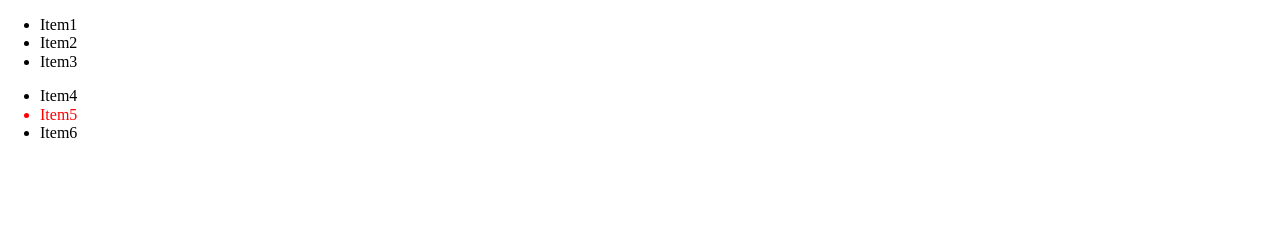
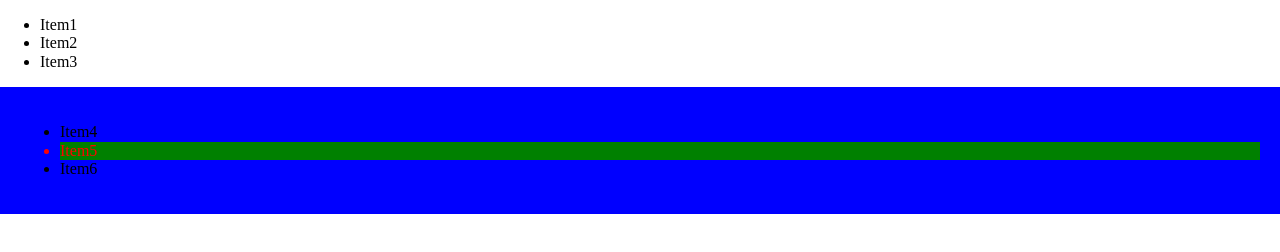
Before and after one commit to dlsso/jquery-traversal, a plain HTML site: page index.html in a window 1280 px wide. Both pictures are taken after a click on the item "Item5". Drawn offline with nearby package versions, Linux system fonts and the light colour scheme.

Commit message:
Some traversal

```diff
--- a/index.html
+++ b/index.html
@@ -18,10 +18,10 @@
 		</div>
 	</div>
 
-	<div class="container2">
+	<div class="container">
 		<ul>
 			<li>Item4</li>
-			<li>Item5</li>
+			<li class="featured">Item5</li>
 			<li>Item6</li>
 		</ul>
 	</div>
--- a/main.js
+++ b/main.js
@@ -15,7 +15,9 @@ $(document).on('ready', function() {
 		// Traverse up to find the closest '.container'
 		// then traverse down to find any '.featured' items
 		// and set the background of any results to green
-
+		$(this).closest('.container').find('.featured').css({
+			'background': 'green'
+		})
 
 
 	})
```
